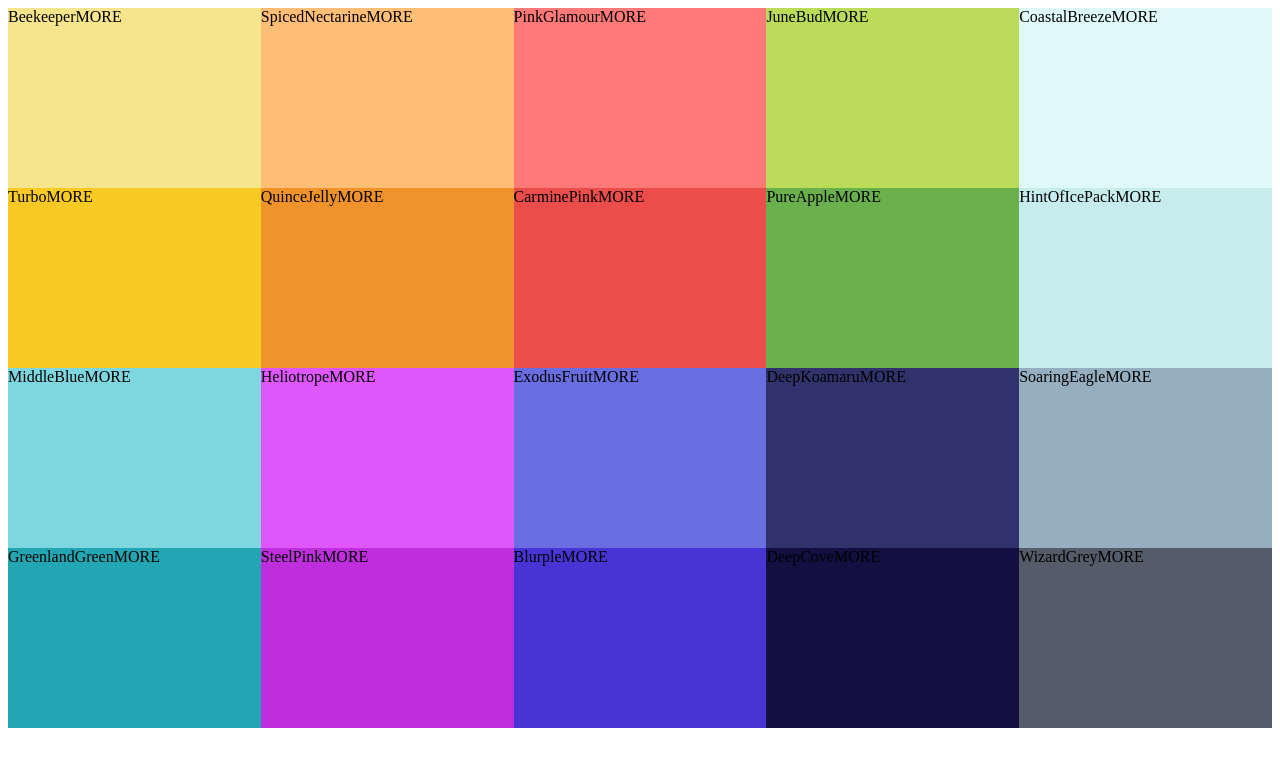
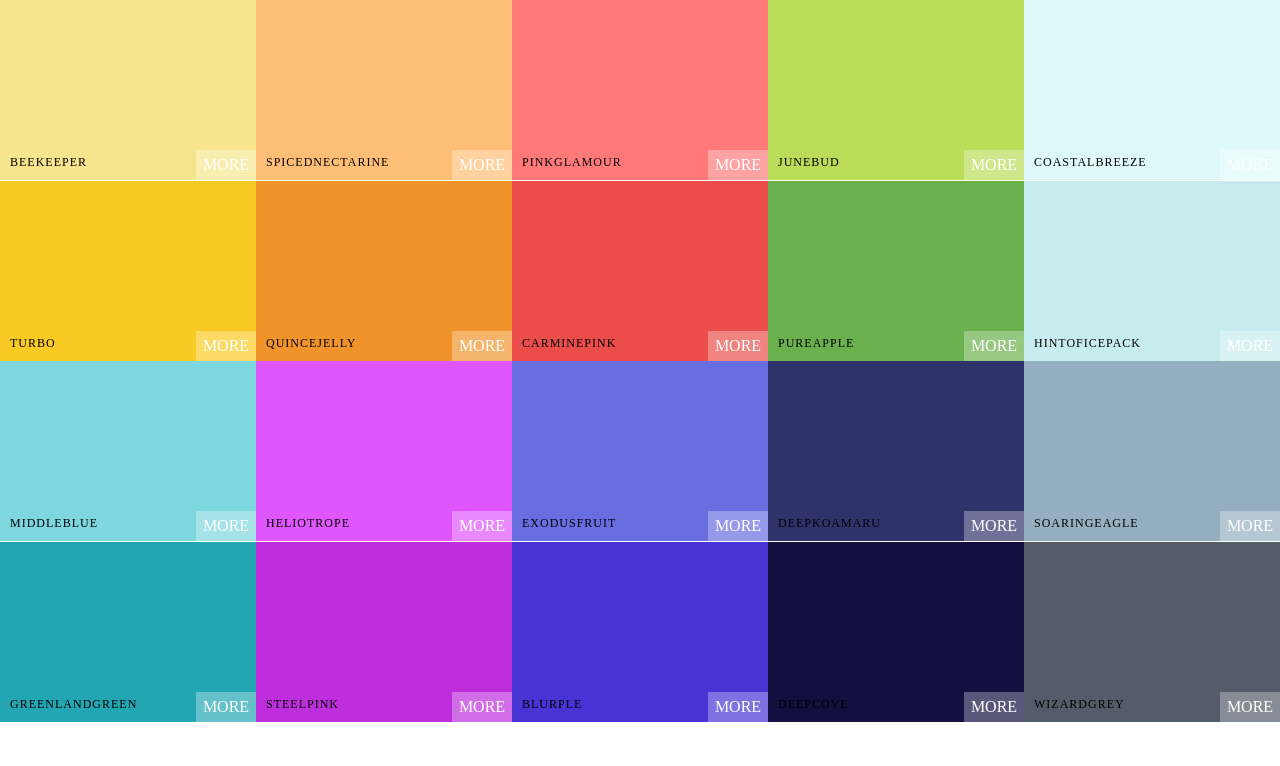
Before and after one commit to younesZdDz/color-picker, a React (Create React App) app: page / in a window 1280 px wide. Shown: the top 766 px of the page. Built offline with nearby package versions, Linux system fonts and the light colour scheme.

Commit message:
style(ColorBox): style ColorBox

```diff
--- a/package.json
+++ b/package.json
@@ -7,6 +7,7 @@
     "@testing-library/react": "^9.5.0",
     "@testing-library/user-event": "^7.2.1",
     "react": "^16.13.1",
+    "react-copy-to-clipboard": "^5.0.2",
     "react-dom": "^16.13.1",
     "react-scripts": "3.4.3"
   },
--- a/src/App.js
+++ b/src/App.js
@@ -1,6 +1,7 @@
 import React from 'react';
 import Palette from './components/Palette/Palette';
 import seedColors from './constants/seedColors'
+import './index.css';
 
 function App() {
   return (
--- a/src/components/ColorBox/ColorBox.css
+++ b/src/components/ColorBox/ColorBox.css
@@ -1,7 +1,57 @@
 .ColorBox{
     width: 20%;
     height: 25%;
+    margin: 0 auto;
     display: inline-block;
     position: relative;
     cursor: pointer;
+    margin-bottom: -3.5px;
 }
+.copy-button{
+    height: 30px;
+    width: 100px;
+    position: absolute;
+    display: inline-block;
+    top: 50%;
+    left: 50%;
+    margin-top: -15px;
+    margin-left: -50px;
+    text-align: center;
+    outline: none;
+    background: rgba(255, 255, 255, 0.3);
+    font-size: 1rem;
+    line-height: 30px;
+    color: white;
+    text-transform: uppercase;
+    border: none;
+    opacity: 0;
+}
+.ColorBox:hover .copy-button{
+    opacity: 1;
+    transition: 0.5s;
+}
+.box-content{
+    position: absolute;
+    width: 100%;
+    left: 0px;
+    bottom: 0px;
+    padding: 10px;
+    color: black;
+    letter-spacing: 1px;
+    text-transform: uppercase;
+    font-size: 12px;
+}
+
+.see-more {
+    background: rgba(255, 255, 255, 0.3);
+    position: absolute;
+    border: none;
+    right: 0px;
+    bottom: 0px;
+    color: white;
+    width: 60px;
+    height: 30px;
+    text-align: center;
+    line-height: 30px;
+    text-transform: uppercase;
+}
--- a/src/components/ColorBox/ColorBox.js
+++ b/src/components/ColorBox/ColorBox.js
@@ -3,10 +3,16 @@
 
 class ColorBox extends Component {
     render() {
+        const {background, name} = this.props;
         return (
-            <div style={{ background : this.props.color }} className="ColorBox">
-                <span>{this.props.name}</span>
-                <span>MORE</span>
+            <div style={{ background }} className="ColorBox">
+                <div className="copy-container">
+                    <div className="box-content">
+                        <span>{name}</span>
+                    </div>
+                    <button className="copy-button">copy</button>
+                </div>
+                <span className='see-more'>more</span>
             </div>
         );
     }
--- a/src/components/Palette/Palette.css
+++ b/src/components/Palette/Palette.css
@@ -1,6 +1,7 @@
 .Palette{
     height: 100vh;
 }
+
 .Palette-colors{
     height: 90%;
 }
--- a/src/components/Palette/Palette.js
+++ b/src/components/Palette/Palette.js
@@ -5,7 +5,7 @@
 class Palette extends Component {
     render() {
         const colors = this.props.colors.map((color) => (
-            <ColorBox color={color.color} name={color.name}/>
+            <ColorBox background={color.color} name={color.name}/>
         ))
         return (
             <div className='Palette'>
--- /dev/null
+++ b/src/index.css
@@ -0,0 +1,3 @@
+body{
+    margin: 0;
+}
```
Also changed, not shown: 1 other file (tests, documents, lock files or other folders).
